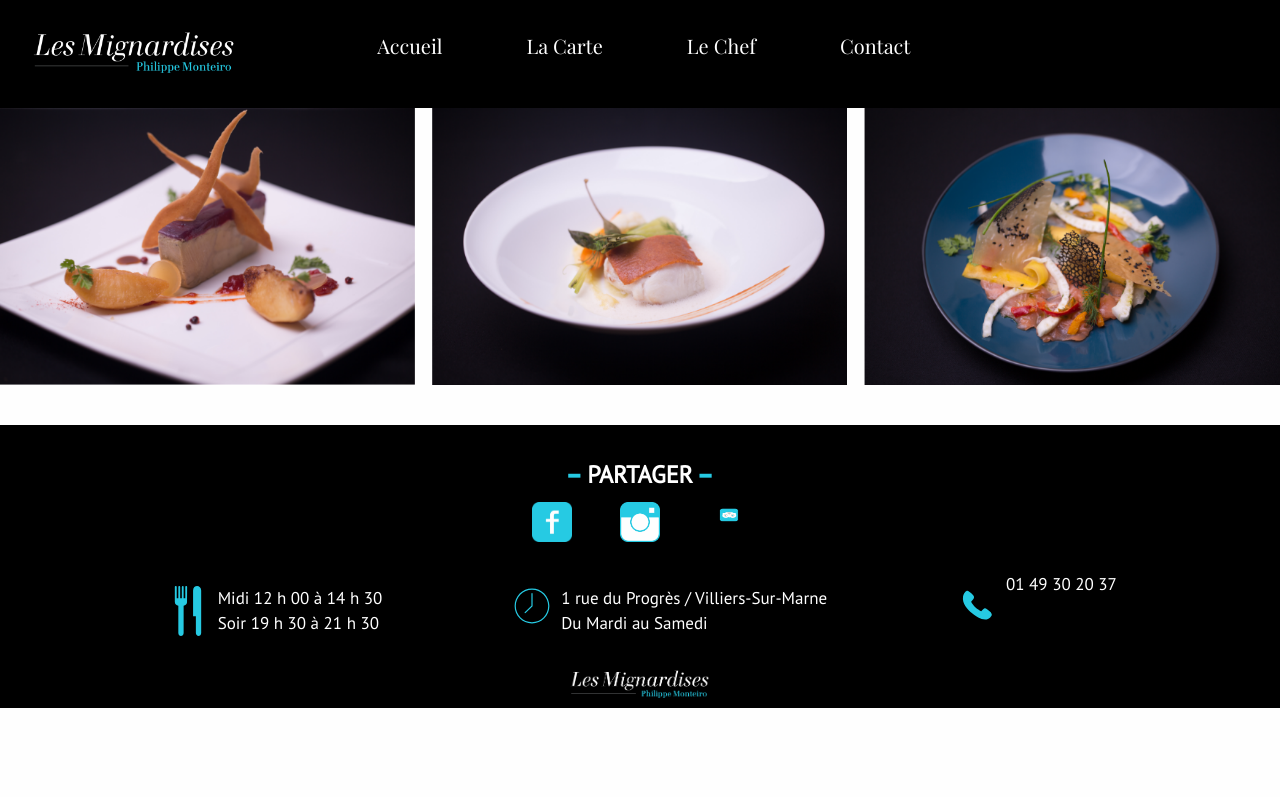
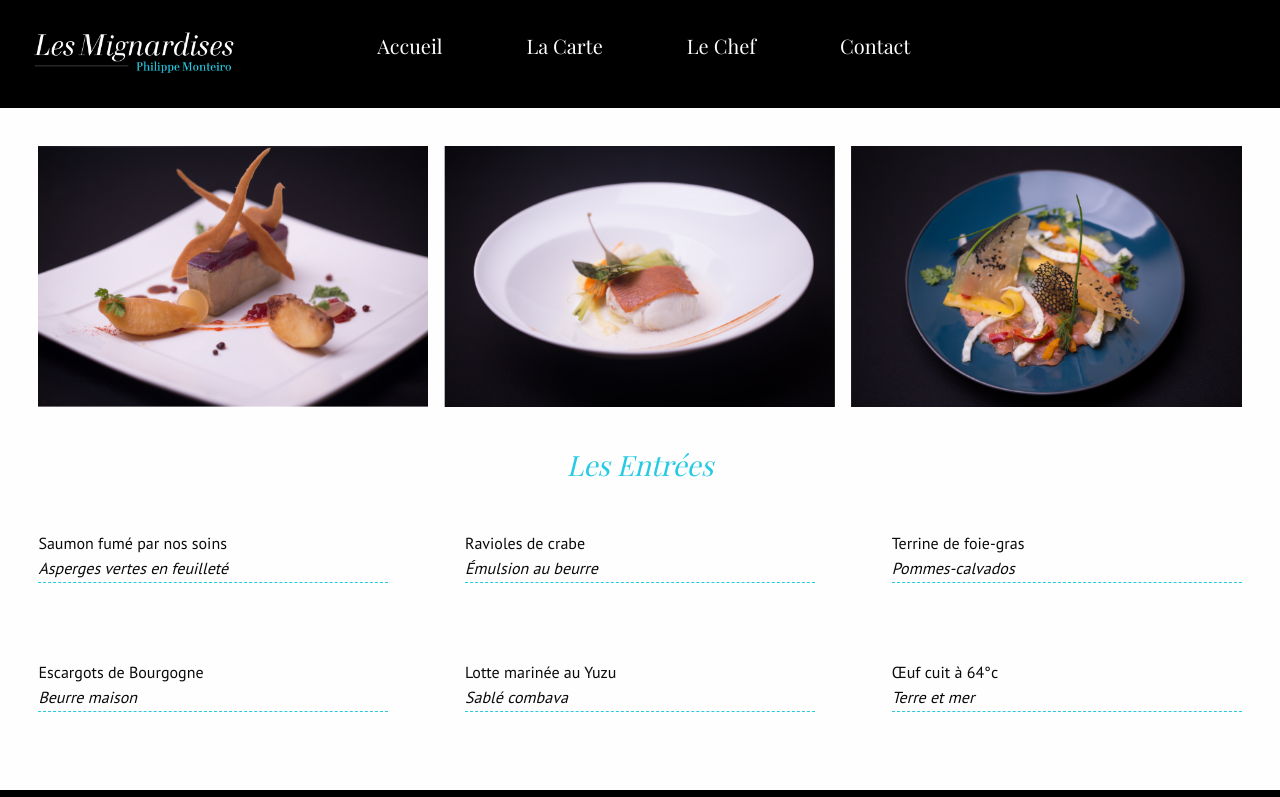
Before and after one commit to justinedimeo/restaurant, a plain HTML site: page pages/carte.html in a window 1280 px wide. Shown: the top 797 px of the page. Drawn offline with nearby package versions, Linux system fonts and the light colour scheme; a web font is replaced by a local one.

Commit message:
page entrée fin

```diff
--- a/pages/carte.html
+++ b/pages/carte.html
@@ -61,9 +61,27 @@
 
     <div class="starter">
 
-     <div class="row">
-       <img src="../images/entrees.png" alt="photo des entrées"/>
-     </div>
+      <div class="row entrees">
+        <img src="../images/entrees.png" alt="photo des entrées" />
+      </div>
+      <h2>Les Entrées</h2>
+      <div class="row">
+        <p class="columns small-12 medium-4 large-4">Saumon fumé par nos soins <span>Asperges vertes en feuilleté    </span>
+        </p>
+        <p class="columns small-12 medium-4 large-4">Ravioles de crabe <span>Émulsion au beurre    </span>
+        </p>
+        <p class="columns small-12 medium-4 large-4">Terrine de foie-gras <span>Pommes-calvados    </span>
+        </p>
+      </div>
+
+      <div class="row">
+        <p class="columns small-12 medium-4 large-4">Escargots de Bourgogne <span>Beurre maison    </span>
+        </p>
+        <p class="columns small-12 medium-4 large-4">Lotte marinée au Yuzu<span>Sablé combava    </span>
+        </p>
+        <p class="columns small-12 medium-4 large-4">Œuf cuit à 64°c<span>Terre et mer    </span>
+        </p>
+      </div>
 
     </div>
 
--- a/styles/style.css
+++ b/styles/style.css
@@ -378,8 +378,8 @@ div.chef {
   padding-left: 30px;
 }
 
-h1:after,
-h2:after {
+.plat2>h1:after,
+.plat2>h2:after {
   content: '';
   width: 54%;
   border-bottom: #26CAE3 1px solid;
@@ -477,3 +477,25 @@ h2:after {
 /** PAGE CARTE **/
 
 /** MAIN **/
+
+/* STARTER */
+
+.starter>.entrees, .starter>div>p{
+  padding: 3%;
+  font-family: 'PT Sans', sans-serif;
+}
+
+.starter>h2{
+  text-align: center;
+  font-family: 'Playfair Display', serif;
+  color: #26CAE3;
+  font-style: italic;
+  font-size: 28px;
+}
+
+.starter>div>p>span{
+  display: block;
+  border-bottom: 0.3px dashed #26CAE3;
+  font-family: 'PT Sans', sans-serif;
+  font-style: italic;
+}
```
